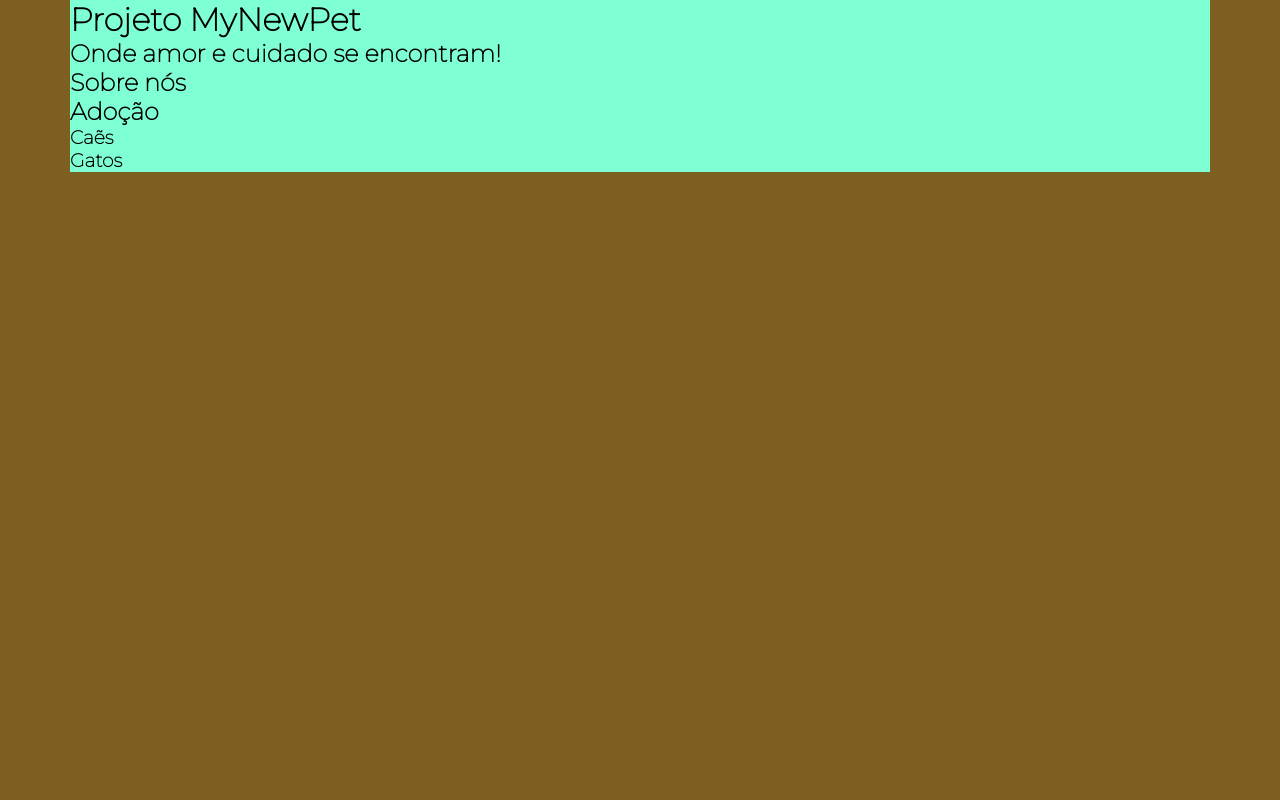
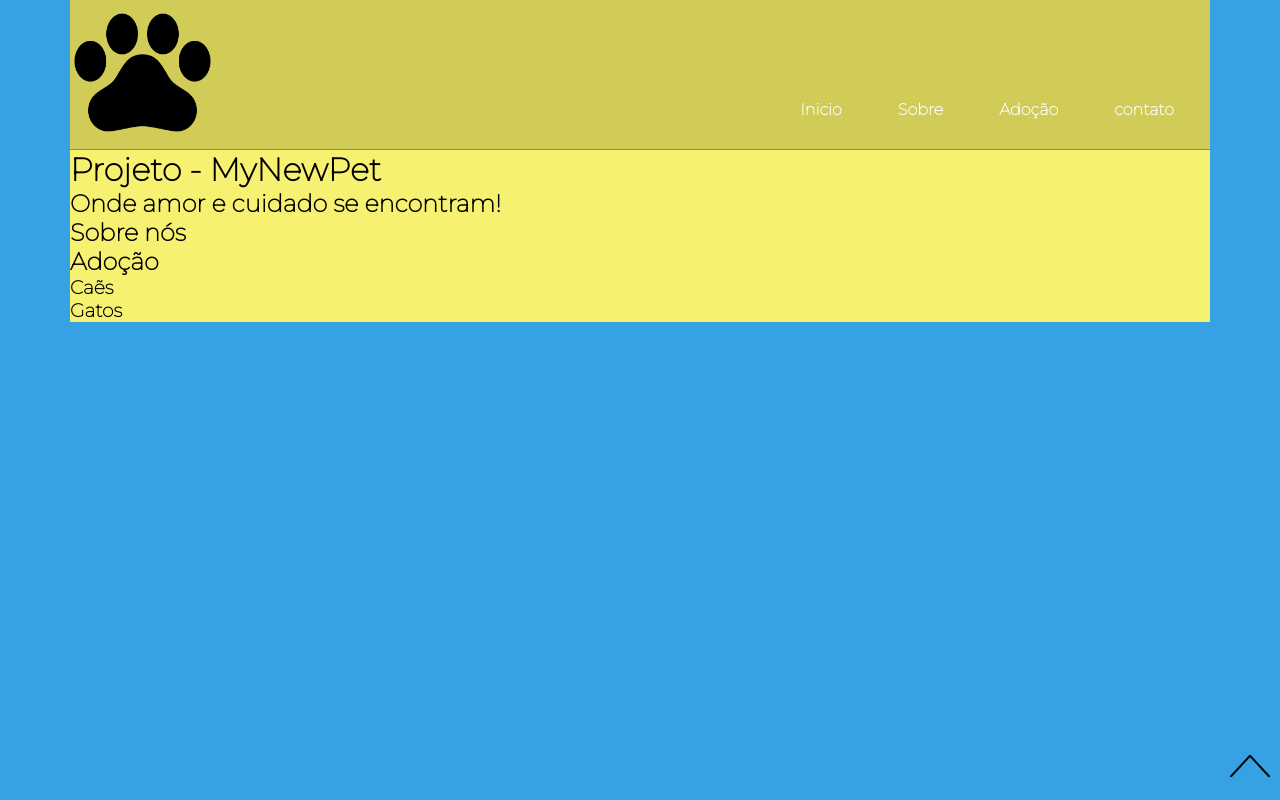
Before and after one commit to gknpp23/SiteMyNewPet, a plain HTML site: page index.html in a window 1280 px wide. Drawn offline with Linux system fonts and the light colour scheme.

Commit message:
Cabeçalho

```diff
--- a/index.html
+++ b/index.html
@@ -13,28 +13,41 @@
 </head>
 <body>
     <!-- Cabeçalho -->
-    <header>
-        <div class="container">
-
+    <header >
+        <div class="container flex">
+            <div id="logo">
+                <img src="img/paw6.png" alt="pet">
+            </div>
+            <nav>
+                <input type="checkbox"  id="check">
+                <label for="check">&#x268c;</label>
+                <ul>
+                    <li><a href="#inicio">Inicio</a></li>
+                    <li><a href="#sobre">Sobre</a></li>
+                    <li><a href="#adocao">Adoção</a></li>
+                    <li><a href="#contato">contato</a></li>
+                </ul>
+            </nav>
         </div>
     </header>
+
     <!-- Destaque - projeto -->
-    <main>
+    <main id="inicio">
         <div class="container">
-            <h1>Projeto MyNewPet</h1>
+            <h1>Projeto - MyNewPet</h1>
             <h2>Onde amor e cuidado se encontram!</h2>
         </div>
     </main>
 
     <!-- Sobre -->
-    <section>
+    <section id="sobre">
         <div class="container">
             <h2>Sobre nós</h2>
         </div>
     </section>
 
     <!-- Adoção -->
-    <section>
+    <section id="adocao">
         <div class="container">
             <h2>Adoção</h2>
             <h3>Caẽs</h3>
@@ -43,10 +56,13 @@
 
     </section>
     <!-- Rodape -->
-    <footer>
+    <footer id="contato">
         <div class="container">
 
         </div>
     </footer>
+
+    <a href="#inicio" id="topo"><img src="img/topo.png" alt="Topo do site"></a>
+
 </body>
 </html>
--- a/style.css
+++ b/style.css
@@ -12,22 +12,82 @@
 body {
     font-family: 'Montserrat', sans-serif;
     font-size: 1em;
+    background-color: rgb(54, 161, 227);
 }
 
 /* Layout */
 .container{
     margin: 0 auto;
-    background-color: aquamarine;
+    background-color: rgb(247, 241, 114);
+}
+
+/* Flex */
+.flex{
+    display: flex;
+    justify-content: space-between;
+    background-color: rgb(209, 204, 88);
+}
+
+/* Topo do site */
+#topo{
+    position: fixed;
+    right:10px;
+    bottom:10px;
+}
+#topo img{
+    width: 40px;
+    height: 40px;
 }
 
 /* BREAKPOINTS */
 
 /*Smartphone Portrait*/
 
+header{
+    height: 80px;
+}
+
+#logo img{
+    width: 75px;
+    height: 75px;
+}
+#check{
+    display:none;
+}
+nav label{
+    font-size: 3em;
+    padding-right: 15px;
+}
+nav ul{
+    list-style:none;
+    background-color: rgb(54, 147, 227);
+    height: 100vh;
+    width: 100%;
+    position: fixed;
+    top: 80px;
+    right: -100%;
+    transition: all 0.5s;
+
+}
+#check:checked ~ ul{
+    right: 0;
+}
+
+nav ul li{
+    padding: 20px;
+    border-bottom: 1px solid white;
+}
+nav ul li a {
+    text-decoration: none;
+    color: white;
+    font-weight: bolder;
+
+}
+
 /*Smartphone LandScape*/
 @media (min-width: 576px){
     body{
-        background-color: rgb(124, 82, 20);
+        background-color: rgb(54, 161, 227);
     }
     /* Layout */
     .container{
@@ -38,7 +98,7 @@ body {
 /*Tablet Portrait*/
 @media (min-width: 768px){
     body{
-        background-color: rgb(98, 33, 124);
+        background-color: rgb(54, 161, 227);
     }
     /* Layout */
     .container{
@@ -50,7 +110,7 @@ body {
 /*Tablet LandScape*/
 @media (min-width: 992px){
     body{
-        background-color: rgb(33, 124, 68);
+        background-color: rgb(54, 161, 227);
     }
     .container{
         max-width: 960px;
@@ -62,9 +122,38 @@ body {
 /*PC*/
 @media (min-width: 1200px){
     body{
-        background-color: rgb(124, 95, 33);
+        background-color: rgb(54, 161, 227);
     }
     .container{
         max-width: 1140px;
     }
+
+    header{
+        height: 150px;
+
+    }
+
+    #logo img{
+        width: 145px;
+        height: 145px;
+    }
+    nav label{
+        display: none;
+    }
+    nav ul{
+        position: static;
+        height: auto;
+        background-color: transparent;
+        margin-top: 80px;
+    }
+    nav ul li{
+        float: left;
+        margin-right: 1em;
+        border: 0;
+    }
+    nav ul li a:hover{
+        color: rgb(54, 161, 227);
+        font-size: 25px;
+        transition: all 0.4s;
+    }
 }
```
Also changed, not shown: img/paw3.png (added), img/paw4.png (added), img/paw5.png (added), img/paw6.png (added), img/topo.png (added).
